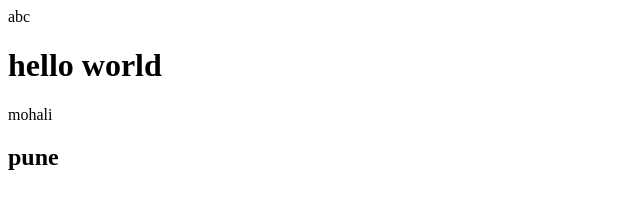
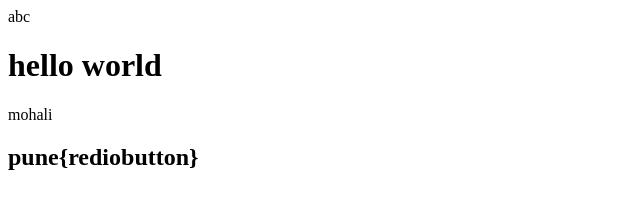
Before and after one commit to ravindrachakrawarti/ravindemo, a plain HTML site: page index.html in a window 1280 px wide. Shown: the whole page, without its empty margins (0-640 px from the left). Drawn offline with Linux system fonts and the light colour scheme.

Commit message:
add new file

```diff
--- a/index.html
+++ b/index.html
@@ -1,3 +1,3 @@
 abc<h1>hello world</h1>
 <p>mohali</p>
-<h2>pune</h2>
+<h2>pune{rediobutton}</h2>
```
